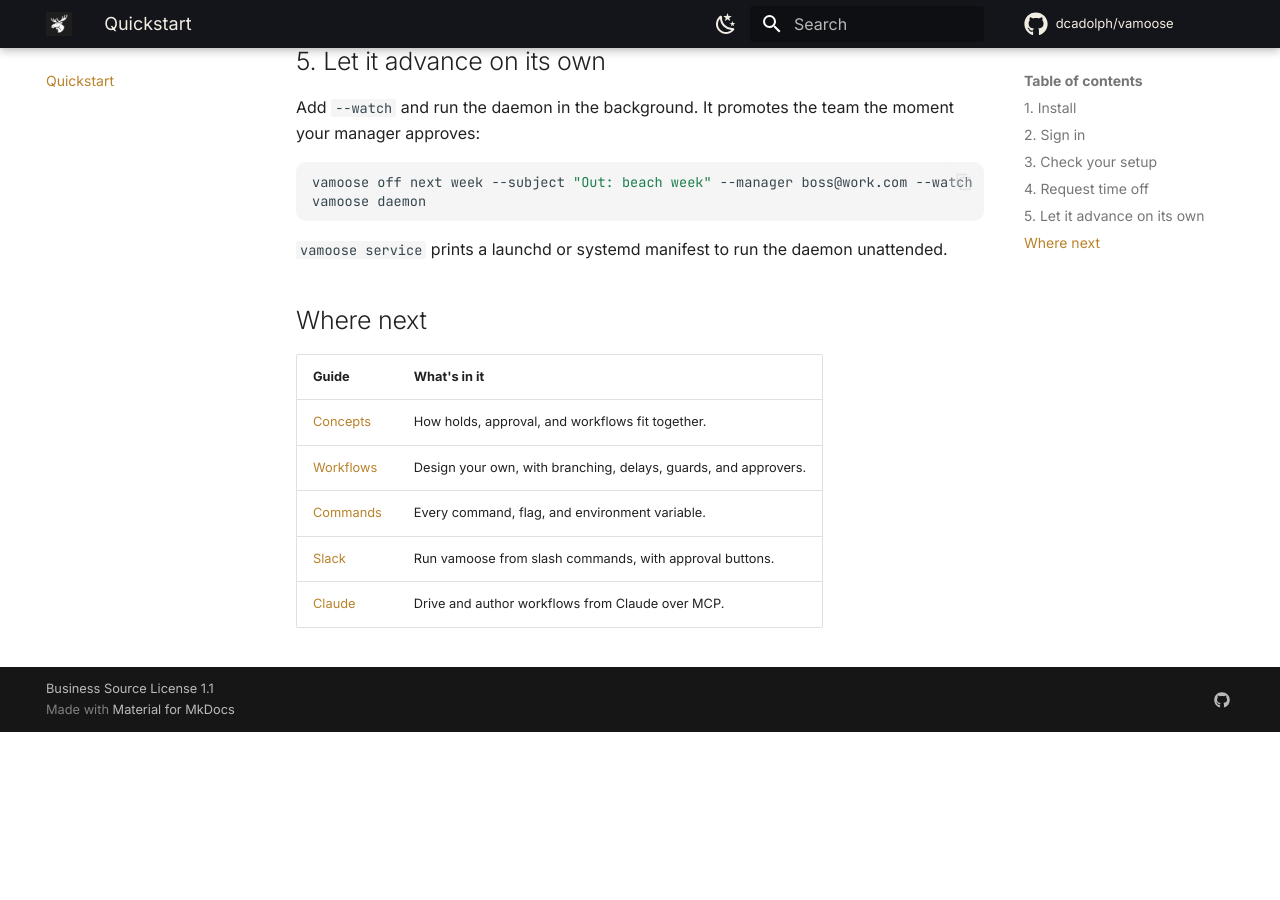
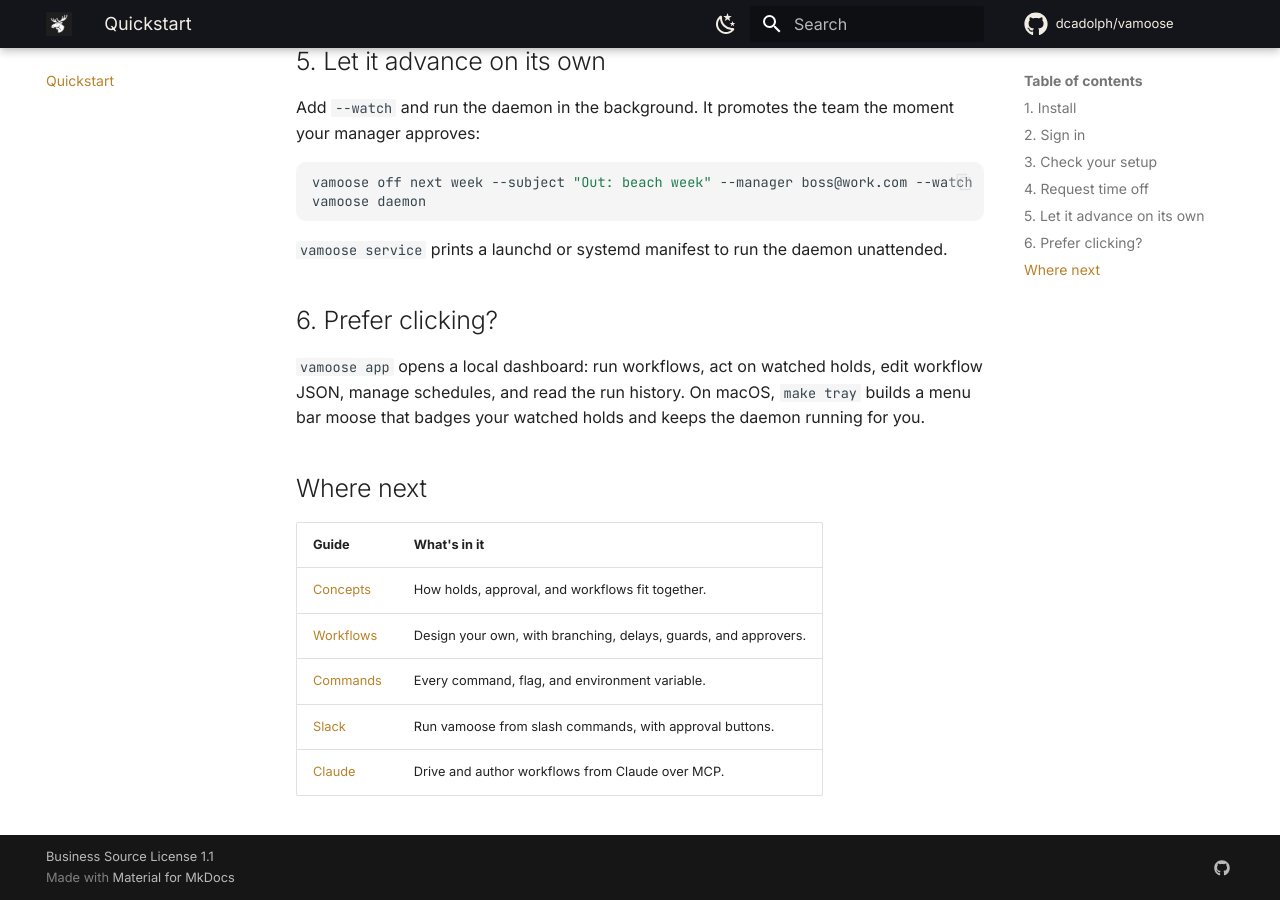
Before and after one commit to dcadolph/vamoose, an MkDocs documentation site: the page built from docs/quickstart.md, in a window 1280 px wide and 900 px high, scrolled down 1886 px. Built offline with MkDocs 1.6.1 and Material for MkDocs 9.7.7, drawn with Linux system fonts in a browser that asks for light colours; comment, search, counter and statistics services are not loaded; before the commit the page ends 2618 px from its top, so only the background shows below that.

Commit message:
Mention the dashboard and menu bar moose on the site

```diff
--- a/docs/quickstart.md
+++ b/docs/quickstart.md
@@ -75,6 +75,10 @@
 
 `vamoose service` prints a launchd or systemd manifest to run the daemon unattended.
 
+## 6. Prefer clicking?
+
+`vamoose app` opens a local dashboard: run workflows, act on watched holds, edit workflow JSON, manage schedules, and read the run history. On macOS, `make tray` builds a menu bar moose that badges your watched holds and keeps the daemon running for you.
+
 ## Where next
 
 | Guide                            | What's in it                                             &nbsp; |
```
Also changed, not shown: docs/README.md (+1 -1 lines).
